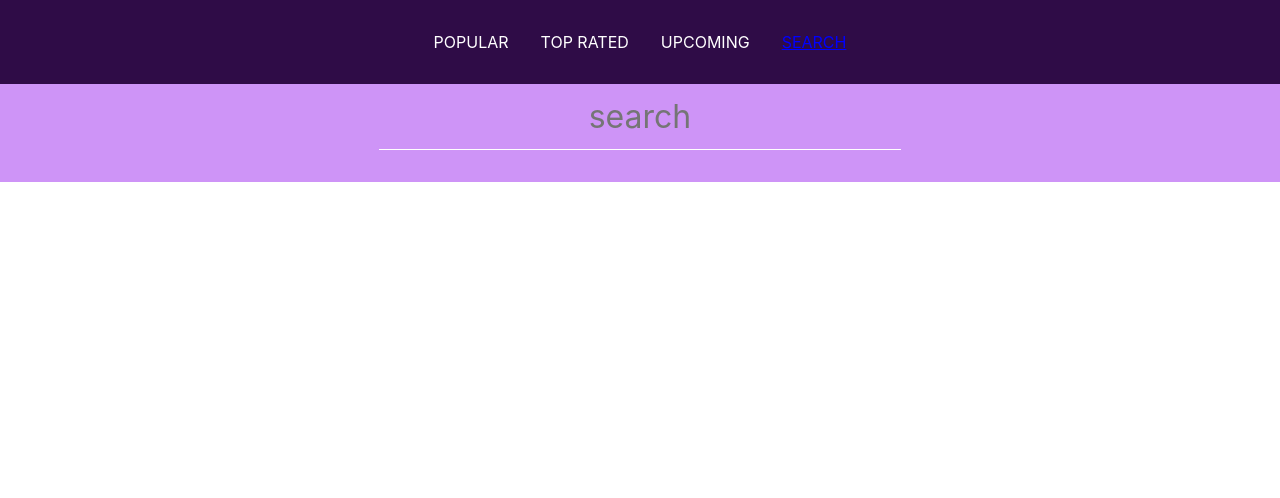
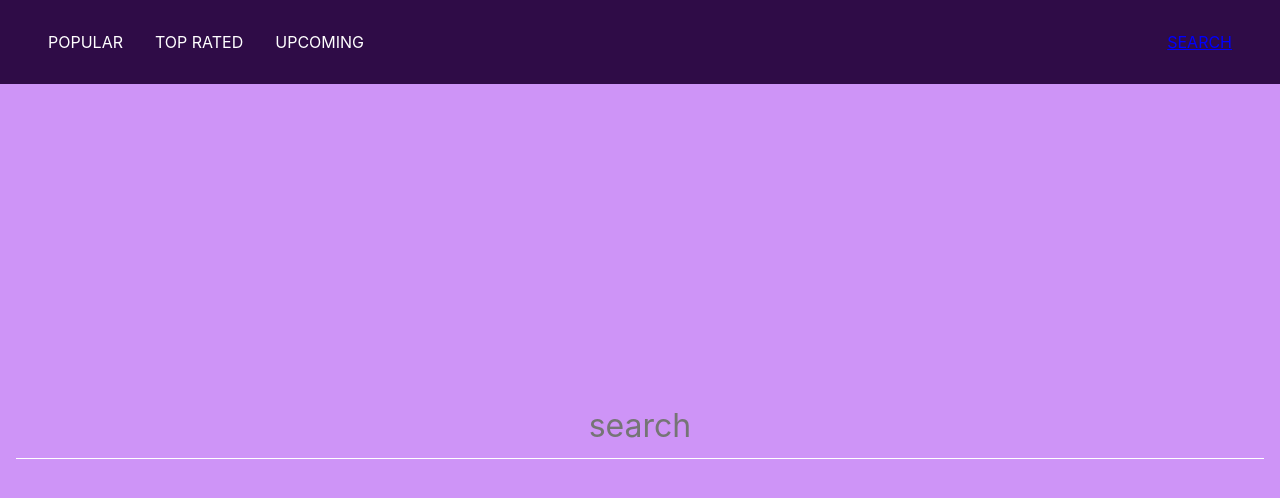
Before and after one commit to NATDAV1/angular-films, an Angular app: page /search in a window 1280 px wide. Shown: the top 498 px of the page. Built offline with nearby package versions, Linux system fonts and the light colour scheme.

Commit message:
create docs folder

```diff
--- a/package.json
+++ b/package.json
@@ -4,10 +4,11 @@
   "scripts": {
     "ng": "ng",
     "start": "ng serve --open",
-    "build": "ng build",
     "test": "ng test",
     "lint": "ng lint",
-    "e2e": "ng e2e"
+    "e2e": "ng e2e",
+    "build": "ng build --prod --output-path docs --base-href /angular-movies/",
+    "postdeploy": "mv docs/index.html docs/404.html"
   },
   "private": true,
   "dependencies": {
--- a/src/app/app.component.html
+++ b/src/app/app.component.html
@@ -1,2 +1,4 @@
-<app-navigation></app-navigation>
-<router-outlet></router-outlet>
+<div class="main">
+        <app-navigation></app-navigation>
+        <router-outlet></router-outlet>
+</div>
--- a/src/app/movies-search/movies-search.component.html
+++ b/src/app/movies-search/movies-search.component.html
@@ -1,8 +1,4 @@
-<div class="moviesSearch">
 
   <input type="text" [(ngModel)]="query" (keyup.enter)="search()" placeholder="search">
-
+  <h1 *ngIf="moviesFound.length === 0 && query">No Results</h1>
   <app-movies-display [moviesArray]="moviesFound"></app-movies-display>
-
-
-</div>
--- a/src/app/movies-search/movies-search.component.scss
+++ b/src/app/movies-search/movies-search.component.scss
@@ -1,10 +1,10 @@
 :host {
     background: #ce94f7;
     color: white;
-    // padding: 1em;
+    padding: 1em;
     display: flex;
     flex-direction: column;
-    align-items: center;
+    align-items: stretch;
     justify-content: center;
 
 input {
@@ -12,6 +12,6 @@ input {
     font-size: 2em;
     text-align: center;
     border-bottom: 1px solid white;
-    padding: 0.4em;
+    padding: .4em;
  }
 }
--- a/src/app/movies-search/movies-search.component.ts
+++ b/src/app/movies-search/movies-search.component.ts
@@ -4,21 +4,24 @@ import { ApiMoviesService } from '../api-movies.service';
 @Component({
   selector: 'app-movies-search',
   templateUrl: './movies-search.component.html',
-  styleUrls: ['./movies-search.component.scss']
+  styleUrls: ['./movies-search.component.scss'],
 })
 export class MoviesSearchComponent implements OnInit {
-moviesFound: object[];
-query: string='';
+  moviesFound: object[] = [];
+  query: string = '';
 
   constructor(private api: ApiMoviesService) {}
 
-  ngOnInit() { }
-  search () {
-    this.api.searchMovies(this.query).subscribe((res: any) => {
-      console.log(res)
-      this.moviesFound = res.results;
-    })
+  ngOnInit() {}
 
+
+  search() {
+    if (this.query.trim()) {
+      this.api.searchMovies(this.query).subscribe((res: any) => {
+        this.moviesFound = res.results;
+      });
+    } else {
+       this.moviesFound = [];
+    }
   }
-
 }
--- a/src/styles.scss
+++ b/src/styles.scss
@@ -16,7 +16,7 @@ html, body{
 .main {
     display: flex;
     flex-direction: column;
-    :nth-child(2) {
+    :nth-child(3) {
         flex:1;
     }
 
```
Also changed, not shown: 8 other files (tests, documents, lock files or other folders).
